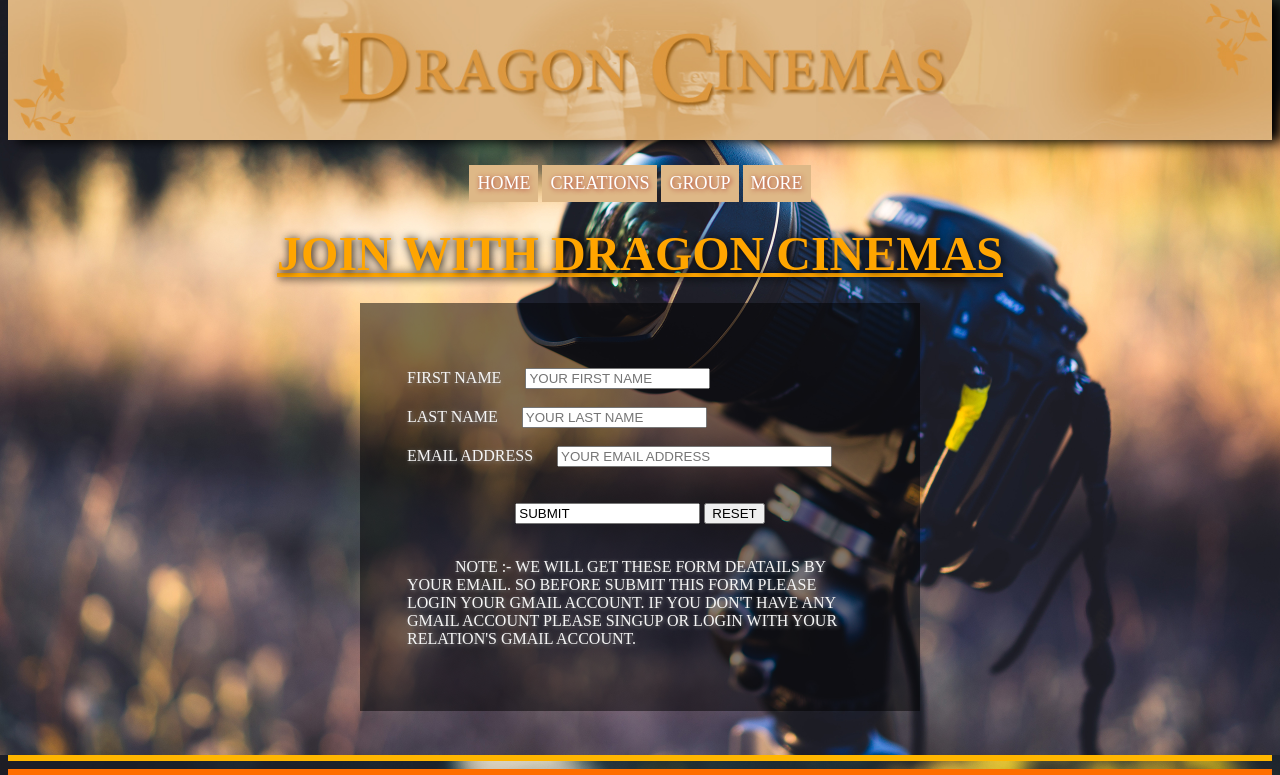
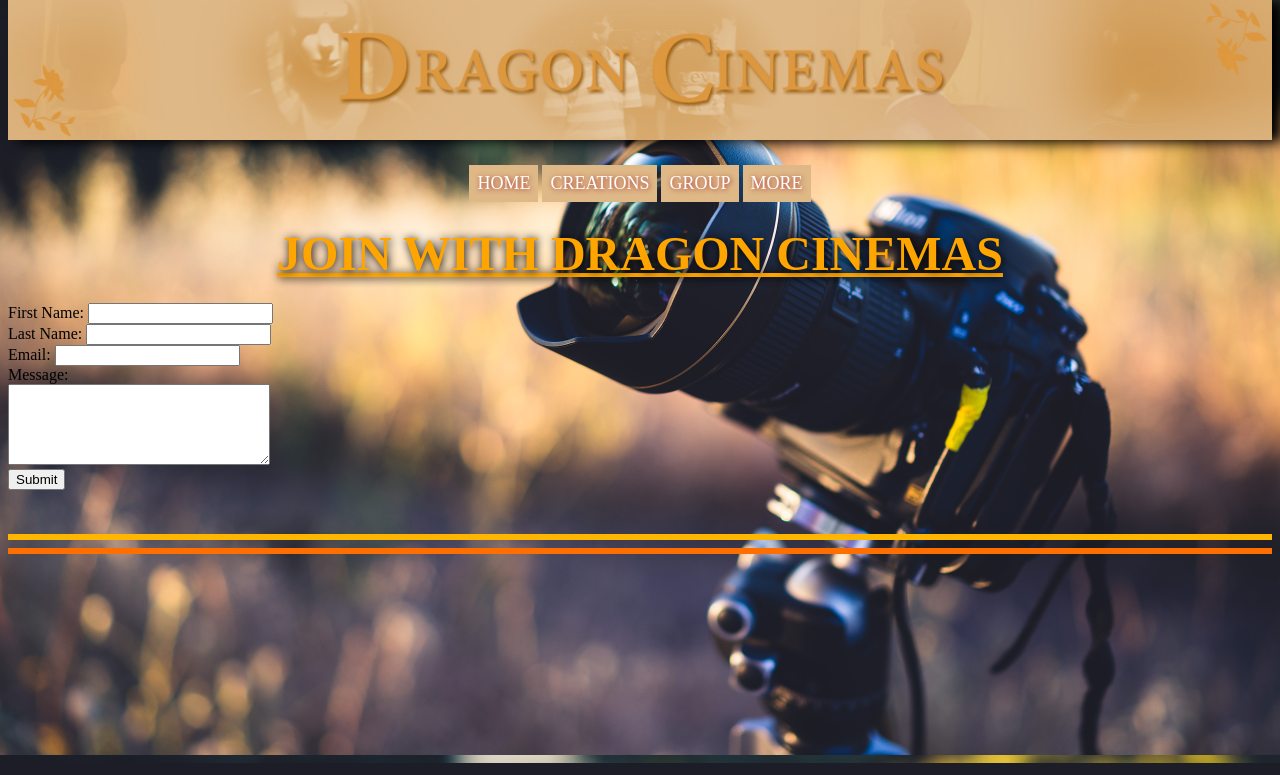
Before and after one commit to DragonCinemas/DragonCinemas.github.io, a PHP site: page /Join.php in a window 1280 px wide. Shown: the part 45-820 px from the top of the page. Run offline with PHP 8.4, Linux system fonts and the light colour scheme.

Commit message:
Version 1.2

```diff
--- a/Join.php
+++ b/Join.php
@@ -1,45 +1,21 @@
 <?php
-//header("Access-Control-Allow-Origin:*")
-/*if(isset($_POST['submit'])){
+if(isset($_POST['submit'])){
     $to = "madushanthmadu007@gmail.com"; // this is your Email address
-    $from = "madushanthmadu007@gmail.com"; // this is the sender's Email address
-    $first_name = $_POST['FirstName'];
-    $last_name = $_POST['LastName'];
-//    $subject = "Form submission";
-//    $subject2 = "Copy of your form submission";
-//    $message = $first_name . " " . $last_name . " wrote the following:" . "\n\n" . $_POST['message'];
-//    $message2 = "Here is a copy of your message " . $first_name . "\n\n" . $_POST['message'];
+    $from = $_POST['email']; // this is the sender's Email address
+    $first_name = $_POST['first_name'];
+    $last_name = $_POST['last_name'];
+    $subject = "Form submission";
+    $subject2 = "Copy of your form submission";
+    $message = $first_name . " " . $last_name . " wrote the following:" . "\n\n" . $_POST['message'];
+    $message2 = "Here is a copy of your message " . $first_name . "\n\n" . $_POST['message'];
 
     $headers = "From:" . $from;
     $headers2 = "From:" . $to;
-    mail($to,$headers);
-    mail($from,$headers2); // sends a copy of the message to the sender
+    mail($to,$subject,$message,$headers);
+    mail($from,$subject2,$message2,$headers2); // sends a copy of the message to the sender
     echo "Mail Sent. Thank you " . $first_name . ", we will contact you shortly.";
     // You can also use header('Location: thank_you.php'); to redirect to another page.
-    }*/
-/*if(isset($_POST['submit'])){
-	$email = $_POST["Email"];
-	$to = "madushanthmadu007@gmail.com";
-	$first_name = $_POST['FirstName'];
-	$last_name = $_POST['LastName'];
-	$subject = "DC_FORM";
-	$headers = "From: $email\n";
-	$message = "A visitor to your site has sent the following email address to be added to your mailing list.\n
-	Email Address: $email";
-	$user = "$email";
-	$usersubject = "Thank You";
-	$userheaders = "From: madushanthmadu007@gmail.com\n";
-	$usermessage = "Thank you for Joinning us.";
-	mail($to,$subject,$message,$headers,$first_name,$last_name);
-	mail($user,$usersubject,$usermessage,$userheaders);
-}*/
-if(isset($_POST['submit'])){
-	$to = "madushanthmadu007@gmail.com";
-	$from = $_POST['Email'];
-	$firstname = $_POST['FirstName'];
-	$lastname = $_POST['LastName'];
-	mail("$to","$from","$firstname","$lastname");
-}
+    }
 ?>
 
 <!doctype html>
@@ -144,7 +120,14 @@ if(isset($_POST['submit'])){
 		</font>
 	</h1>
 
-	<table align="center" style="background-color: rgba(0, 0, 0, 0.5); width: 35em" cellpadding="45px">
+	<form action="" method="post">
+		First Name: <input type="text" name="first_name"><br>
+		Last Name: <input type="text" name="last_name"><br>
+		Email: <input type="text" name="email"><br>
+		Message:<br><textarea rows="5" name="message" cols="30"></textarea><br>
+		<input type="submit" name="submit" value="Submit">
+	</form>
+<!--	<table align="center" style="background-color: rgba(0, 0, 0, 0.5); width: 35em" cellpadding="45px">
 		<tr>
 			<td>
 			<br>
@@ -157,7 +140,7 @@ if(isset($_POST['submit'])){
 						LAST NAME &emsp;
 						<input type="text" id="LastName" placeholder="YOUR LAST NAME" name="LastName" required>
 
-<!--
+
 						<br><br>
 						<label for="DOB">DATE OF BIRTH &emsp;</label>
 						<input type="date" id="DOB" name="Date" style="width: 11em" required>
@@ -176,11 +159,11 @@ if(isset($_POST['submit'])){
 						<br><br>
 						<label for="Tel.Number">TELEPHONE NUMBER &emsp;</label>
 						<input type="tel" id="Tel.Number" name="Tel.Number" placeholder="YOUR MOBILE NUMBER"  style="width: 12em" required>
--->
+
 						<br><br>
 						EMAIL ADDRESS &emsp;
 						<input type="Email" id="Email" name="Email" placeholder="YOUR EMAIL ADDRESS" style="width: 20em" required>
-<!--
+
 						<br><br>
 						<label>PROFESSION &emsp;</label>
 
@@ -196,11 +179,11 @@ if(isset($_POST['submit'])){
 						<br><br>
 						<label for="Skills">SKILLS &emsp;</label>
 						<br><textarea id="Skills" name="Skills" placeholder="EG:- 1. STORY WRITTER	2. CRICKETER	3. ARTIST" style="width: 35em; height: 10em" required></textarea>
--->
+
 
 						<br><br><br>
 						<center>
-							<input name="submit" id="submit" value="SUBMIT">
+							<input type="submit" name="submit" value="SUBMIT">
 							<input type="reset" value="RESET">
 						</center>
 
@@ -212,12 +195,12 @@ if(isset($_POST['submit'])){
 				</font>
 			</td>
 		</tr>
-	</table>
-	<h1 align="center" id="M2">
+	</table>-->
+	<!--<h1 align="center" id="M2">
 		<font face="Gabriola" size="+2" style="text-shadow: 1px 1px 12px black; color:orange">
 			<u>JOIN WITH DRAGON CINEMAS</u>
 		</font>
-	</h1>
+	</h1>-->
 <!--
 	<table align="center" id="G2" style="background-color: rgba(0, 0, 0, 0.4); width: 21em" cellpadding="15px">
 		<tr>
```
